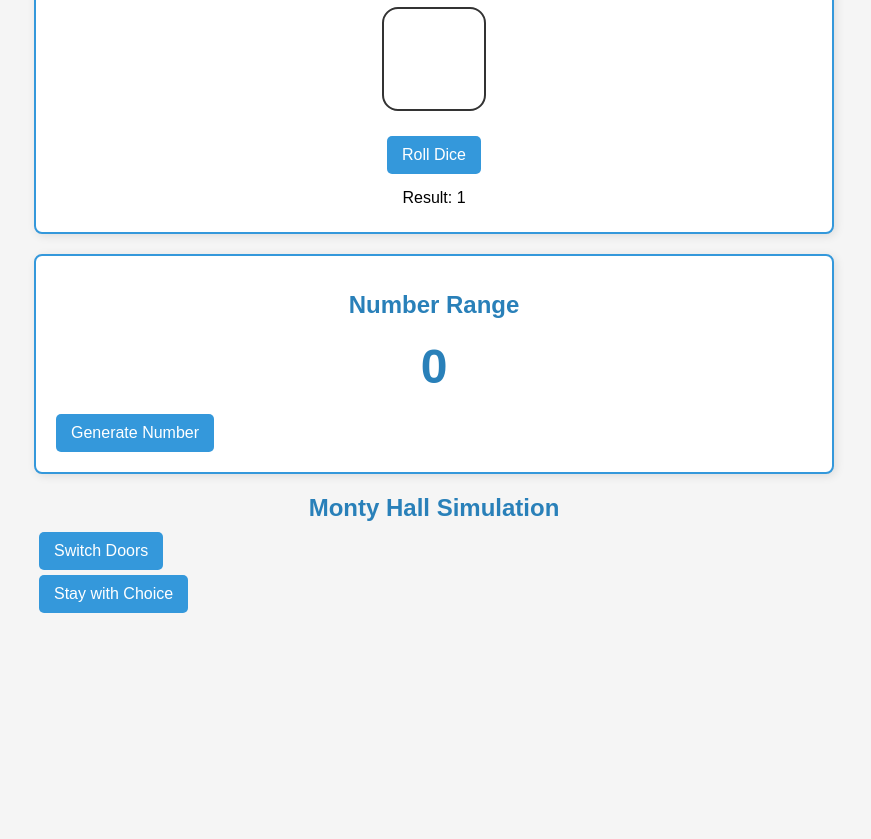
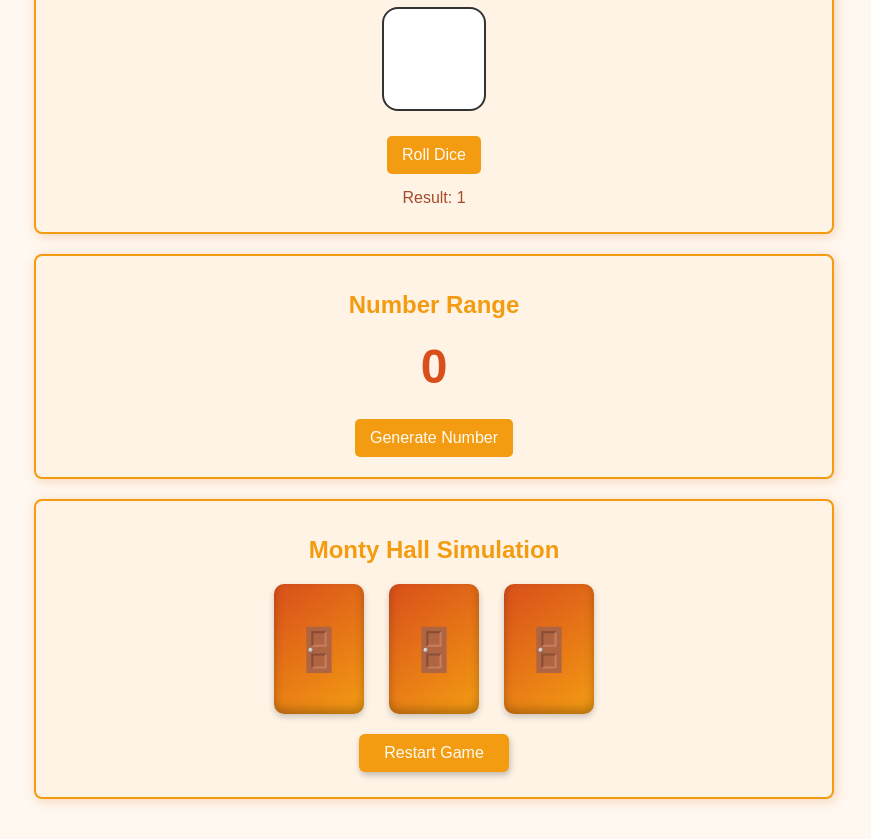
Before and after one commit to OdinsBeard82/probability-statistics-python, a React (Create React App) app in the folder probability-statistics-web/: page / in a window 1280 px wide. Shown: the part 460-1299 px from the top of the page, without its empty margins (206-1077 px from the left). Before the commit the page ends 1113 px from the top, so only its background shows below. Built offline with nearby package versions, Linux system fonts and the light colour scheme.

Commit message:
page complete

```diff
--- a/probability-statistics-web/src/App.css
+++ b/probability-statistics-web/src/App.css
@@ -1,12 +1,10 @@
-/* General page styling */
 body {
   font-family: Arial, sans-serif;
-  background-color: #f5f5f5;
+  background-color: #fff8f0;
   margin: 0;
   padding: 0;
 }
 
-/* Container for the App */
 .App {
   max-width: 800px;
   margin: 0 auto;
@@ -14,65 +12,57 @@ body {
   text-align: center;
 }
 
-/* Page title */
 .App h1 {
-  color: #2c3e50;
+  color: #d94f1b;
   margin-bottom: 30px;
 }
 
-/* Each simulation component */
 div[class*="Flip"],
-/* CoinFlip */
 div[class*="Dice"],
-/* DiceRoll */
 div[class*="Number"],
-/* NumberRange */
-div[class*="Monty"]
-
-/* MontyHall */
-  {
-  background-color: #ffffff;
-  border: 2px solid #3498db;
+div[class*="Monty"] {
+  background-color: #fff3e6;
+  border: 2px solid #f39c12;
   border-radius: 8px;
   padding: 15px;
   margin-bottom: 20px;
-  box-shadow: 2px 2px 10px rgba(0, 0, 0, 0.1);
-  transition: transform 0.2s ease;
+  box-shadow: 2px 2px 12px rgba(224, 123, 57, 0.3);
+  transition: transform 0.2s ease, box-shadow 0.2s ease;
 }
 
-/* Hover effect for components */
 div[class*="Flip"]:hover,
 div[class*="Dice"]:hover,
 div[class*="Number"]:hover,
 div[class*="Monty"]:hover {
   transform: scale(1.02);
+  box-shadow: 3px 3px 15px rgba(224, 123, 57, 0.4);
 }
 
-/* Headings in each component */
 h2 {
-  color: #2980b9;
+  color: #f39c12;
   margin-bottom: 10px;
 }
 
-/* Buttons */
 button {
-  background-color: #3498db;
-  color: white;
+  background-color: #f39c12;
+  color: #fffaf0;
   border: none;
   padding: 10px 15px;
   margin: 5px;
   border-radius: 5px;
   cursor: pointer;
   font-size: 16px;
-  transition: background-color 0.2s ease;
+  transition: background-color 0.2s ease, transform 0.2s ease;
+  display: inline-block;
 }
 
 button:hover {
-  background-color: #2980b9;
+  background-color: #e67e22;
+  transform: scale(1.05);
 }
 
-/* Results text */
 p {
   font-size: 16px;
   margin: 10px 0;
+  color: #a64b2a;
 }
--- a/probability-statistics-web/src/components/MontyHall.js
+++ b/probability-statistics-web/src/components/MontyHall.js
@@ -1,49 +1,60 @@
 import React, { useState } from 'react';
+import MontyDoor from '../components/images/MontyDoor';
+import './images/MontyHall.css';
 
 function MontyHall() {
-    const [wins, setWins] = useState({ switch: 0, stay: 0 });
-    const [trials, setTrials] = useState(0);
+    const [prizeIndex, setPrizeIndex] = useState(null);
+    const [selected, setSelected] = useState(null);
+    const [revealed, setRevealed] = useState(null);
+    const [result, setResult] = useState(null);
 
-    const simulate = (switchDoor, numTrials = 1000) => {
-        let switchWins = 0;
-        let stayWins = 0;
+    const startGame = () => {
+        setPrizeIndex(Math.floor(Math.random() * 3));
+        setSelected(null);
+        setRevealed(null);
+        setResult(null);
+    };
 
-        for (let i = 0; i < numTrials; i++) {
-            const doors = [0, 1, 2]; // 0 = car, 1 & 2 = goats
-            const car = Math.floor(Math.random() * 3);
-            let choice = Math.floor(Math.random() * 3);
-            const remainingDoors = doors.filter(d => d !== choice && d !== car);
-            // Host opens a goat door
-            const hostOpen = remainingDoors[Math.floor(Math.random() * remainingDoors.length)];
+    const chooseDoor = (index) => {
+        setSelected(index);
+        const options = [0, 1, 2].filter(i => i !== index && i !== prizeIndex);
+        setRevealed(options[Math.floor(Math.random() * options.length)]);
+    };
 
-            if (switchDoor) {
-                choice = doors.find(d => d !== choice && d !== hostOpen);
-            }
-
-            if (choice === car) {
-                switchDoor ? switchWins++ : stayWins++;
-            }
-        }
-
-        setWins(prev => ({
-            switch: prev.switch + switchWins,
-            stay: prev.stay + stayWins
-        }));
-        setTrials(prev => prev + numTrials);
+    const makeChoice = (switchDoor) => {
+        const finalChoice = switchDoor
+            ? [0, 1, 2].find(i => i !== selected && i !== revealed)
+            : selected;
+        setResult(finalChoice === prizeIndex ? 'You won!' : 'You lost!');
     };
 
     return (
-        <div style={{ marginBottom: '20px' }}>
+        <div className="MontyHall">
             <h2>Monty Hall Simulation</h2>
-            <button onClick={() => simulate(true)}>Switch Doors</button>
-            <button onClick={() => simulate(false)}>Stay with Choice</button>
-            {trials > 0 && (
-                <div>
-                    <p>Total Trials: {trials}</p>
-                    <p>Wins if switched: {wins.switch} ({((wins.switch / trials) * 100).toFixed(1)}%)</p>
-                    <p>Wins if stayed: {wins.stay} ({((wins.stay / trials) * 100).toFixed(1)}%)</p>
+
+            <div className="doors">
+                {[0, 1, 2].map(i => (
+                    <MontyDoor
+                        key={i}
+                        index={i}
+                        selected={selected}
+                        revealed={revealed}
+                        prize={i === prizeIndex}
+                        onClick={() => selected === null && chooseDoor(i)}
+                    />
+                ))}
+            </div>
+
+            {selected !== null && result === null && (
+                <div className="choices">
+                    <p>Switch or Stay?</p>
+                    <button onClick={() => makeChoice(true)}>Switch</button>
+                    <button onClick={() => makeChoice(false)}>Stay</button>
                 </div>
             )}
+
+            {result && <p className="result">{result}</p>}
+            <button onClick={startGame}>Restart Game</button>
         </div>
     );
 }
--- a/probability-statistics-web/src/components/NumberRange.js
+++ b/probability-statistics-web/src/components/NumberRange.js
@@ -1,21 +1,19 @@
 import React, { useState } from 'react';
+import NumberDisplay from './images/NumberDisplay';
 import './images/NumberRange.css';
 
 function NumberRange() {
     const [number, setNumber] = useState(0);
 
     const generateNumber = () => {
-        const randomNum = Math.floor(Math.random() * 100) + 1; // example 1–100
+        const randomNum = Math.floor(Math.random() * 100) + 1;
         setNumber(randomNum);
     };
 
     return (
         <div className="NumberRange">
             <h2>Number Range</h2>
-
-            {/* Animated number */}
-            <div className="number-display">{number}</div>
-
+            <NumberDisplay number={number} />
             <button onClick={generateNumber}>Generate Number</button>
         </div>
     );
--- /dev/null
+++ b/probability-statistics-web/src/components/images/MontyDoor.js
@@ -0,0 +1,18 @@
+import React from 'react';
+import './MontyHall.css';
+
+function MontyDoor({ index, selected, revealed, prize, onClick }) {
+    const isSelected = selected === index;
+    const isRevealed = revealed === index;
+
+    return (
+        <div
+            className={`door ${isSelected ? 'selected' : ''} ${isRevealed ? 'revealed' : ''}`}
+            onClick={onClick}
+        >
+            {isRevealed ? (prize ? '🎁' : '🐐') : '🚪'}
+        </div>
+    );
+}
+
+export default MontyDoor;
--- /dev/null
+++ b/probability-statistics-web/src/components/images/MontyHall.css
@@ -0,0 +1,78 @@
+.MontyHall {
+    text-align: center;
+    margin-bottom: 20px;
+    font-family: Arial, sans-serif;
+    background-color: #fff8f0;
+    padding: 20px;
+    border-radius: 12px;
+    border: 2px solid #e07b39;
+    box-shadow: 3px 3px 15px rgba(224, 123, 57, 0.3);
+}
+
+.MontyHall .doors {
+    display: flex;
+    justify-content: center;
+    gap: 25px;
+    margin: 20px 0;
+}
+
+.MontyHall .door {
+    width: 90px;
+    height: 130px;
+    background: linear-gradient(145deg, #d94f1b, #f39c12);
+    border-radius: 10px;
+    color: #fffaf0;
+    display: flex;
+    align-items: center;
+    justify-content: center;
+    font-size: 42px;
+    cursor: pointer;
+    transition: transform 0.5s, background 0.5s;
+    perspective: 1000px;
+    box-shadow: inset 0 -5px 10px rgba(0, 0, 0, 0.25), 0 3px 6px rgba(0, 0, 0, 0.2);
+}
+
+.MontyHall .door.selected {
+    transform: scale(1.15);
+    border: 3px solid #ffd27f;
+}
+
+.MontyHall .door.revealed {
+    background: linear-gradient(145deg, #ffb347, #ff7e5f);
+    transform: rotateY(180deg);
+}
+
+.MontyHall .choices {
+    margin: 20px 0;
+}
+
+.MontyHall button {
+    display: block;
+    margin: 10px auto;
+    padding: 10px 25px;
+    font-size: 16px;
+    cursor: pointer;
+    border: none;
+    border-radius: 6px;
+    background-color: #f39c12;
+    color: #fffaf0;
+    box-shadow: 1px 3px 6px rgba(0, 0, 0, 0.25);
+    transition: background-color 0.3s, transform 0.2s;
+}
+
+.MontyHall button:hover {
+    background-color: #e67e22;
+    transform: scale(1.05);
+}
+
+.MontyHall .result {
+    font-weight: bold;
+    font-size: 22px;
+    color: #d94f1b;
+    margin: 15px 0;
+}
+
+.MontyHall h2 {
+    color: #f39c12;
+    margin-bottom: 15px;
+}
--- /dev/null
+++ b/probability-statistics-web/src/components/images/NumberDisplay.js
@@ -0,0 +1,20 @@
+import React, { useEffect, useState } from 'react';
+import './NumberRange.css';
+
+function NumberDisplay({ number }) {
+    const [animate, setAnimate] = useState(false);
+
+    useEffect(() => {
+        setAnimate(true);
+        const timer = setTimeout(() => setAnimate(false), 500);
+        return () => clearTimeout(timer);
+    }, [number]);
+
+    return (
+        <div className={`number-display ${animate ? 'animate' : ''}`}>
+            {number}
+        </div>
+    );
+}
+
+export default NumberDisplay;
--- a/probability-statistics-web/src/components/images/NumberRange.css
+++ b/probability-statistics-web/src/components/images/NumberRange.css
@@ -6,30 +6,30 @@
 .number-display {
     font-size: 48px;
     font-weight: bold;
-    color: #2980b9;
+    color: #d94f1b;
     margin: 20px 0;
-    /* Add animation for "rolling" effect */
     transition: transform 0.5s ease, color 0.5s ease;
 }
 
-/* Animate on change using a simple scale effect */
 .number-display.animate {
     transform: scale(1.3);
-    color: #e67e22;
+    color: #f39c12;
 }
 
 button {
-    background-color: #3498db;
-    color: white;
+    background-color: #f39c12;
+    color: #fffaf0;
     border: none;
-    padding: 10px 15px;
+    padding: 10px 20px;
+    font-size: 16px;
+    cursor: pointer;
     border-radius: 5px;
-    cursor: pointer;
-    font-size: 16px;
-    display: block;
-    margin: 10px auto;
+    margin: 5px;
+    display: inline-block;
+    transition: background-color 0.2s ease, transform 0.2s ease;
 }
 
 button:hover {
-    background-color: #2980b9;
+    background-color: #e67e22;
+    transform: scale(1.05);
 }
--- a/probability-statistics-web/src/components/images/coin.css
+++ b/probability-statistics-web/src/components/images/coin.css
@@ -3,16 +3,14 @@
     flex-direction: column;
     align-items: center;
     gap: 10px;
-    /* space between coin and button */
 }
 
-/* Coin styles */
 .coin {
     width: 100px;
     height: 100px;
     border-radius: 50%;
-    background: radial-gradient(circle at 30% 30%, #ffdd67, #d4af37 70%, #b8860b 100%);
-    border: 2px solid #d4af37;
+    background: radial-gradient(circle at 30% 30%, #f39c12, #d94f1b 70%, #e67e22 100%);
+    border: 2px solid #d9864a;
     display: flex;
     align-items: center;
     justify-content: center;
@@ -26,7 +24,6 @@
     position: relative;
 }
 
-/* Front and back sides */
 .front,
 .back {
     position: absolute;
@@ -43,7 +40,6 @@
     transform: rotateY(180deg);
 }
 
-/* Flip animation classes */
 .coin.heads {
     transform: rotateX(20deg) rotateY(15deg);
 }
@@ -52,10 +48,9 @@
     transform: rotateX(20deg) rotateY(195deg);
 }
 
-/* Button styling */
 button {
-    background-color: #3498db;
-    color: white;
+    background-color: #f39c12;
+    color: #fffaf0;
     border: none;
     padding: 10px 15px;
     border-radius: 5px;
@@ -65,5 +60,5 @@ button {
 }
 
 button:hover {
-    background-color: #2980b9;
+    background-color: #e67e22;
 }
```
